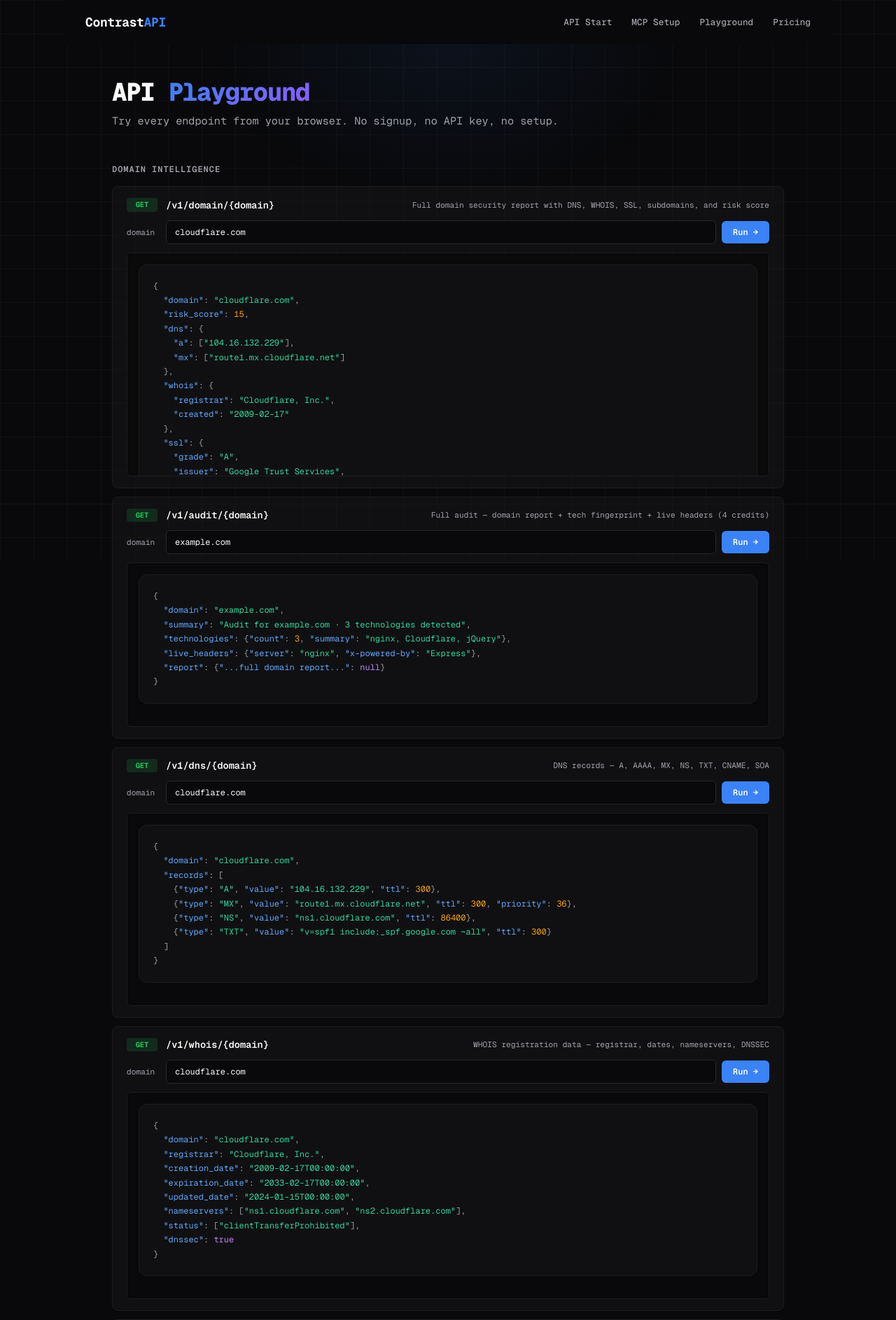
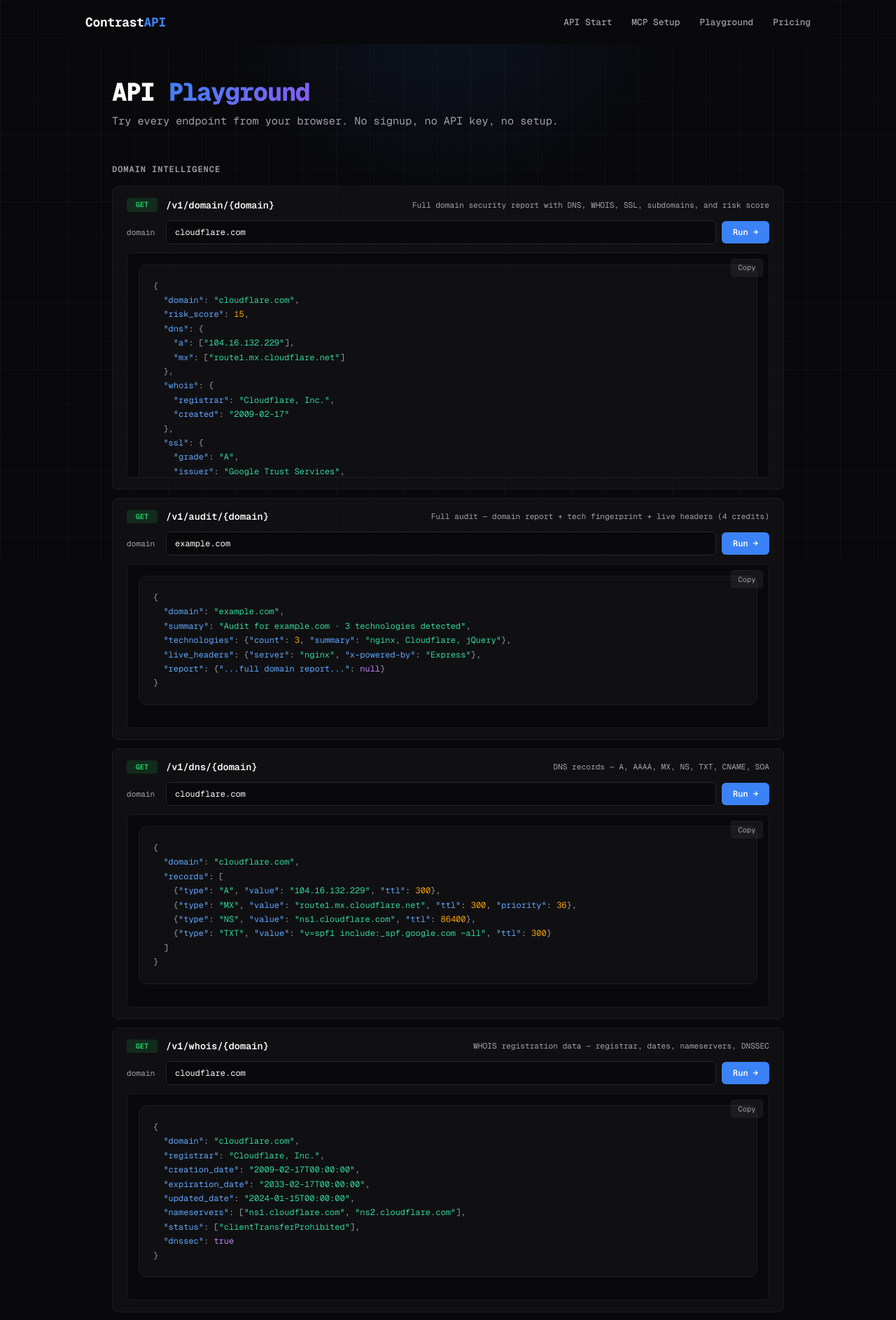
Before and after one commit to UPinar/contrastapi, a FastAPI app: page /playground in a window 1280 px wide. Shown: the top 1887 px of the page at 70% size. Run offline with FastAPI, Linux system fonts and the light colour scheme; parts of the project's set-up code (start-up, migrations or seed data) failed here and were passed over.

Commit message:
playground: copy JSON button + full-coverage MCP example questions
- playground.js/style.css: add "Copy" button per response panel (top-right, stays visible during scroll via outer/inner wrap). Feature-detects clipboard, handles reject with "Failed" feedback, clears stale dataset.raw on input change, idempotent init guard.
- mcp_setup.html: Ask-your-AI section now covers all 30 MCP tools. Adds domain_report + email_mx + bulk_ioc_lookup examples, updates cve_search example to showcase published_after/before date-range.

```diff
--- a/app/static/js/playground.js
+++ b/app/static/js/playground.js
@@ -169,14 +169,19 @@
       var res = await fetch(url, fetchOpts);
       clearTimeout(timer);
       var data = await res.json();
+      var panel = resp.closest('.pg-response');
       if (!res.ok) {
         resp.innerHTML = '<span class="pg-error">' + escapeHtml(String(data.detail || 'Error ' + res.status)) + '</span>';
+        if (panel) panel.dataset.raw = '';
       } else {
         resp.innerHTML = formatJson(data);
+        if (panel) panel.dataset.raw = JSON.stringify(data, null, 2);
       }
     } catch (e) {
       clearTimeout(timer);
       resp.innerHTML = '<span class="pg-error">' + (e.name === 'AbortError' ? 'Request timed out' : 'Network error') + '</span>';
+      var panelErr = resp.closest('.pg-response');
+      if (panelErr) panelErr.dataset.raw = '';
     }
 
     btn.disabled = false;
@@ -186,6 +191,52 @@
   function init() {
     document.querySelectorAll('.btn-run[data-tool]').forEach(function (btn) {
       btn.addEventListener('click', function () { run(btn.getAttribute('data-tool')); });
+    });
+
+    document.querySelectorAll('.pg-response').forEach(function (panel) {
+      if (panel.querySelector('.pg-copy')) return;
+
+      var scroll = document.createElement('div');
+      scroll.className = 'pg-response-scroll';
+      while (panel.firstChild) scroll.appendChild(panel.firstChild);
+      panel.appendChild(scroll);
+
+      var btn = document.createElement('button');
+      btn.type = 'button';
+      btn.className = 'pg-copy';
+      btn.textContent = 'Copy';
+      btn.setAttribute('aria-label', 'Copy JSON response to clipboard');
+      btn.addEventListener('click', function () {
+        var raw = panel.dataset.raw;
+        if (!raw) {
+          var pre = panel.querySelector('pre');
+          raw = pre ? pre.textContent : '';
+        }
+        if (!raw) return;
+        var clip = navigator.clipboard;
+        if (!clip || !clip.writeText) {
+          btn.textContent = 'Unsupported';
+          setTimeout(function () { btn.textContent = 'Copy'; }, 1500);
+          return;
+        }
+        clip.writeText(raw).then(function () {
+          btn.textContent = 'Copied!';
+          setTimeout(function () { btn.textContent = 'Copy'; }, 1500);
+        }).catch(function () {
+          btn.textContent = 'Failed';
+          setTimeout(function () { btn.textContent = 'Copy'; }, 1500);
+        });
+      });
+      panel.appendChild(btn);
+    });
+
+    document.querySelectorAll('.pg-card input, .pg-card textarea, .pg-card select').forEach(function (el) {
+      el.addEventListener('input', function () {
+        var card = el.closest('.pg-card');
+        if (!card) return;
+        var panel = card.querySelector('.pg-response');
+        if (panel) panel.dataset.raw = '';
+      });
     });
 
     var hamburger = document.querySelector('.hamburger');
--- a/app/static/style.css
+++ b/app/static/style.css
@@ -542,7 +542,10 @@ footer p { color: var(--text-dim); }
 .btn-run { background: var(--primary); color: #fff; border: none; border-radius: 0.375rem; padding: 0.5rem 1rem; font-family: var(--font-mono); font-size: 0.75rem; font-weight: 600; cursor: pointer; white-space: nowrap; transition: background 0.2s; }
 .btn-run:hover { background: var(--primary-hover); }
 .btn-run:disabled { opacity: 0.5; cursor: not-allowed; }
-.pg-response { background: rgba(9,9,11,0.8); border: 1px solid var(--border-dim); border-radius: 0.375rem; padding: 1rem; max-height: 20rem; overflow: auto; font-size: 0.7rem; line-height: 1.6; }
+.pg-response { position: relative; background: rgba(9,9,11,0.8); border: 1px solid var(--border-dim); border-radius: 0.375rem; font-size: 0.7rem; line-height: 1.6; }
+.pg-response-scroll { padding: 1rem; max-height: 20rem; overflow: auto; border-radius: inherit; }
+.pg-copy { position: absolute; top: 0.5rem; right: 0.5rem; background: rgba(255,255,255,0.05); border: 1px solid var(--border-dim); color: var(--text-dim); border-radius: 0.25rem; padding: 0.35rem 0.6rem; font-family: var(--font-mono); font-size: 0.65rem; cursor: pointer; transition: background 0.2s, color 0.2s; z-index: 2; }
+.pg-copy:hover { background: rgba(255,255,255,0.1); color: var(--text); }
 .pg-response .key { color: #60a5fa; }
 .pg-response .str { color: #34d399; }
 .pg-response .num { color: #f59e0b; }
--- a/app/templates/mcp_setup.html
+++ b/app/templates/mcp_setup.html
@@ -107,7 +107,9 @@ Accept: application/json, text/event-stream
       <h4>Recon &amp; Domain</h4>
       <ul>
         <li><em>"Run a full security audit on example.com"</em></li>
+        <li><em>"Give me a quick domain summary for example.com (DNS + WHOIS + SSL, skip full audit)"</em></li>
         <li><em>"What are the DNS records for example.com?"</em></li>
+        <li><em>"What's the MX record for example.com?"</em></li>
         <li><em>"Is the SSL certificate on example.com expiring soon?"</em></li>
         <li><em>"What technologies does example.com use?"</em></li>
         <li><em>"Check the security headers on example.com"</em></li>
@@ -120,7 +122,7 @@ Accept: application/json, text/event-stream
       <h4>CVE &amp; Exploits</h4>
       <ul>
         <li><em>"Look up CVE-2024-3094 &mdash; is it being exploited in the wild?"</em></li>
-        <li><em>"Find critical Apache vulnerabilities from the last 6 months"</em></li>
+        <li><em>"Find critical Apache vulnerabilities published between 2025-01-01 and 2025-06-30"</em></li>
         <li><em>"Show me all CISA KEV entries from the last 30 days"</em></li>
         <li><em>"Find CVEs with EPSS score above 0.9 &mdash; what's most likely to be exploited?"</em></li>
         <li><em>"Search for critical Linux kernel CVEs, sorted by exploit probability"</em></li>
@@ -140,6 +142,7 @@ Accept: application/json, text/event-stream
       <ul>
         <li><em>"Check example.com for known malware URLs"</em></li>
         <li><em>"Enrich this IOC: 185.220.101.1"</em></li>
+        <li><em>"Enrich these indicators in bulk: 185.220.101.1, evil-example.test, 44d88612fea8a8f36de82e1278abb02f"</em></li>
         <li><em>"Check if http://evil-example.test/login is a phishing URL"</em></li>
         <li><em>"Has this password been exposed in a data breach?"</em></li>
         <li><em>"Is this file hash known malware? a1b2c3d4e5f6..."</em></li>
```
